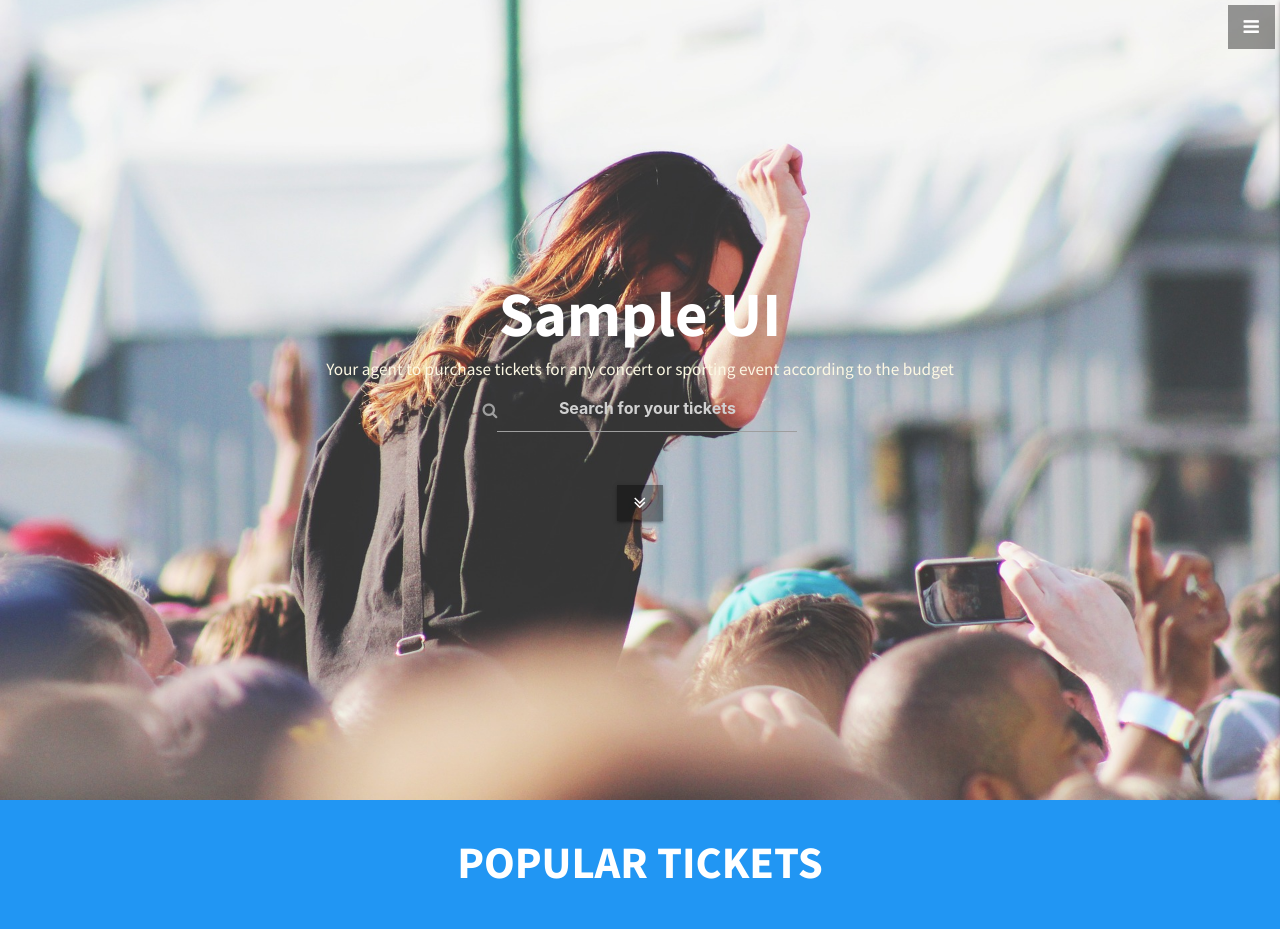
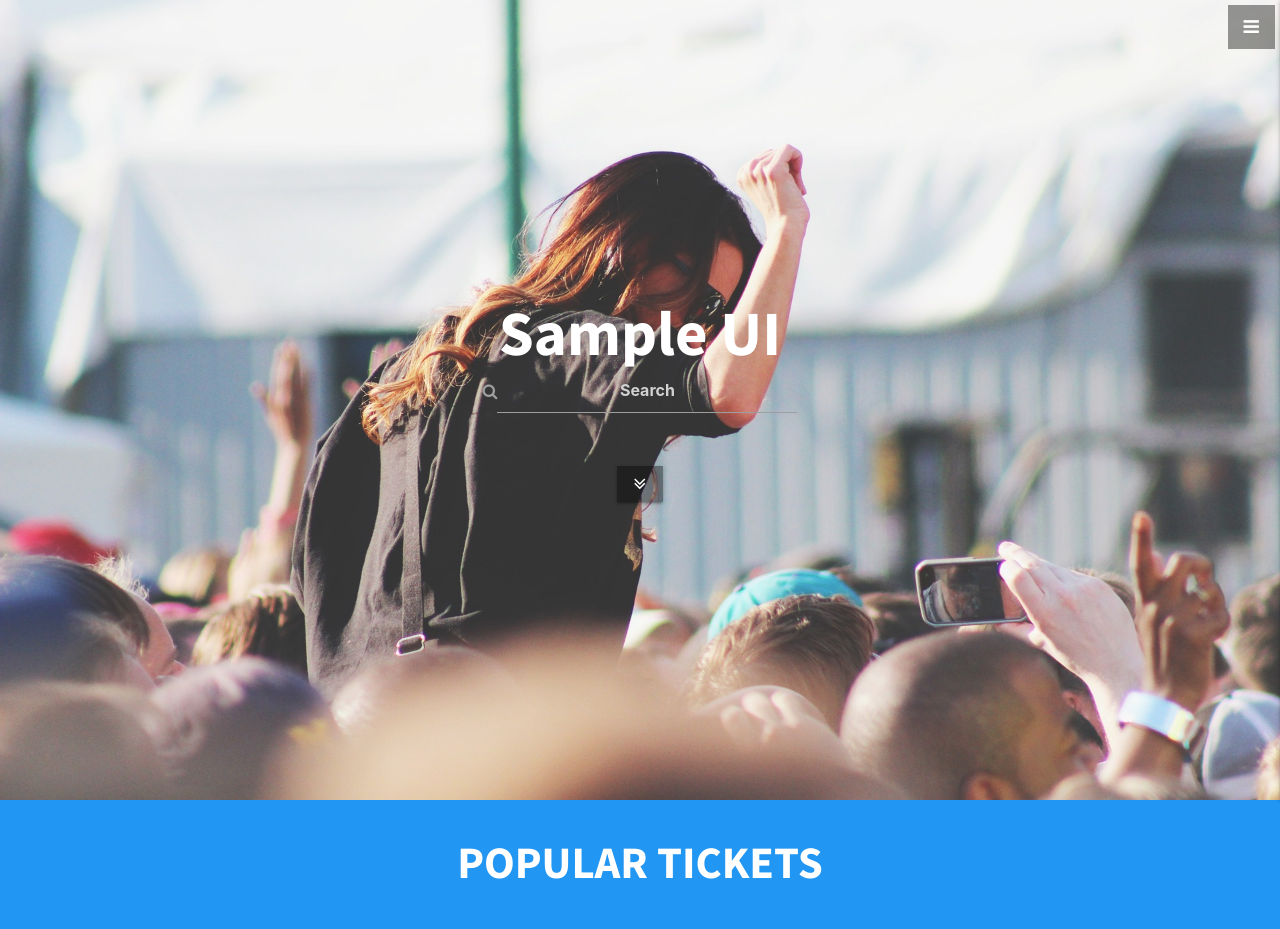
Before and after one commit to neddoz/UI-using-HTML-and-CSS, a plain HTML site: page index.html in a window 1280 px wide. Shown: the top 929 px of the page. Drawn offline with nearby package versions, Linux system fonts and the light colour scheme.

Commit message:
extra fix

```diff
--- a/index.html
+++ b/index.html
@@ -70,8 +70,7 @@
       <div class="text-vertical-center">
           <h1 class="visible-lg">Sample UI</h1>
           <h5 class="visible-xs">Sample UI</h5>
-          <h6 style="color: #fcf8e3;" class="visible">Your agent to purchase tickets for any concert or sporting event according to the budget</h6>
-         <div class="btn-circle-scroll fadeIn"> <label for="search"><i class="fa fa-search fa-lg" aria-hidden="true"></i><input type="text" class="text-center"name="search" id="search"style="width: 300px;" placeholder="Search for your tickets"></label></div></br></br>
+         <div class="btn-circle-scroll fadeIn"> <label for="search"><i class="fa fa-search fa-lg" aria-hidden="true"></i><input type="text" class="text-center"name="search" id="search"style="width: 300px;" placeholder="Search"></label></div></br></br>
           <a href="#popular" class="btn btn-dark btn-lg btn-circle"><i class="fa fa-angle-double-down"></i></a>
       </div>
     </header>
```
